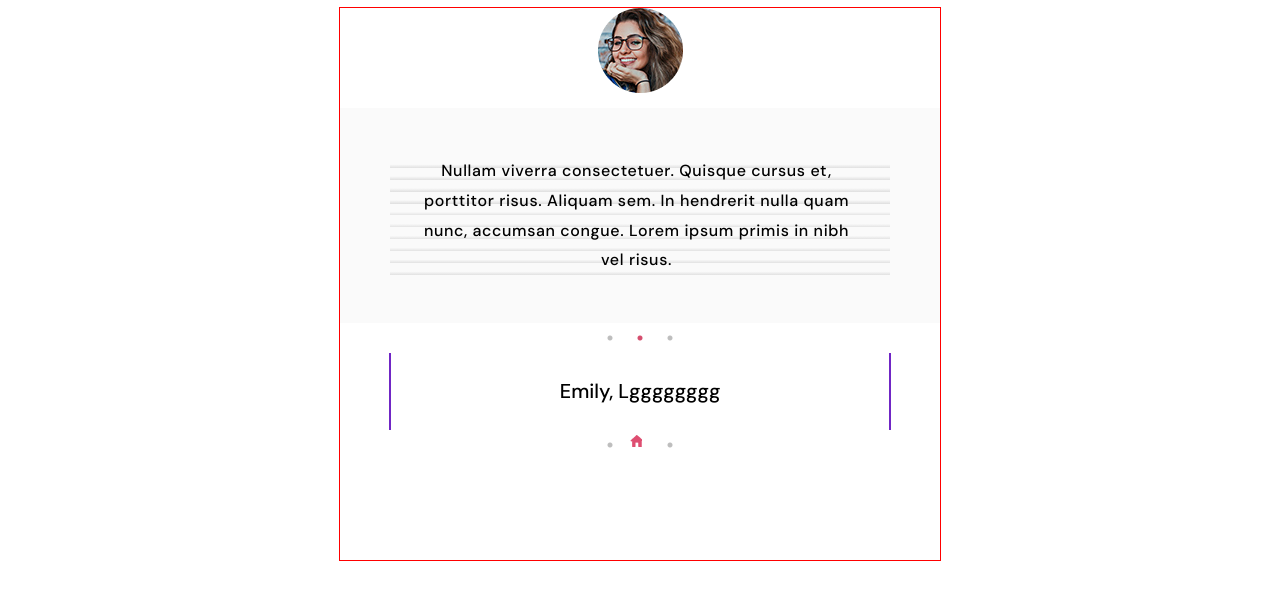
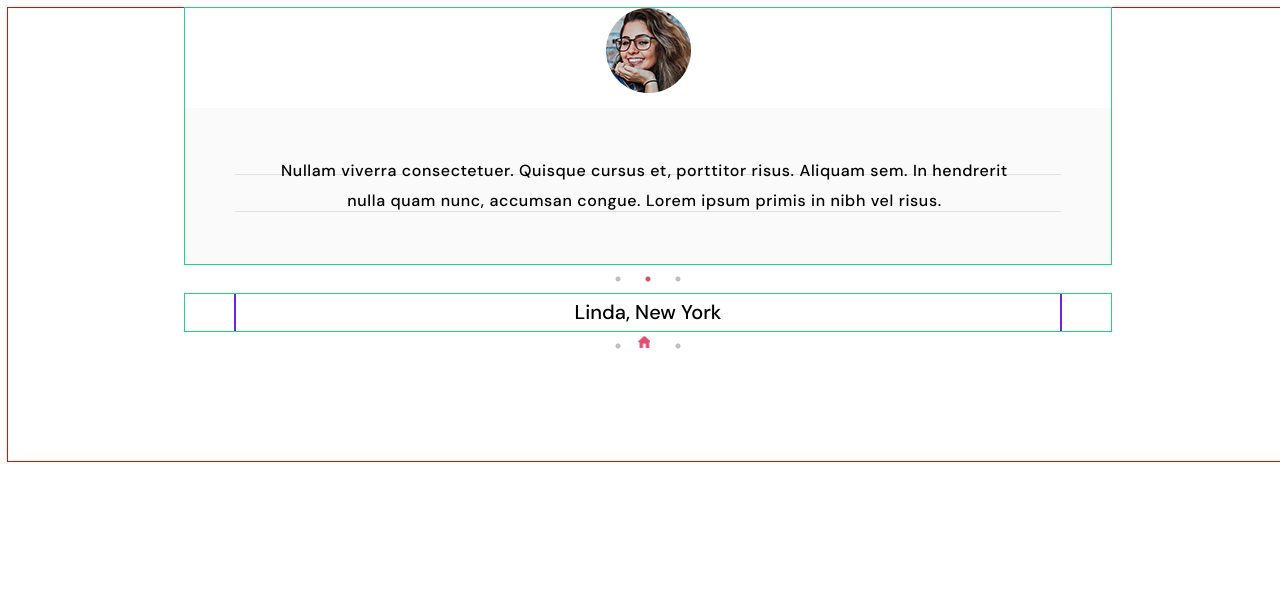
Before and after one commit to LyudmilaRomanchenko/demo-customer-reviews, a plain HTML site: page index.html in a window 1280 px wide. Drawn offline with nearby package versions, Linux system fonts and the light colour scheme.

Commit message:
Добавляет БЭМ

```diff
--- a/css/style.css
+++ b/css/style.css
@@ -1,44 +1,52 @@
 .container {
     position: relative;
     margin: 0 auto;
-    width: 600px;
+    width: 1280px;
     padding-bottom: 100px;
     outline: 1px solid red;
 }
 
-.fade {
+.slide-reviews__item {
+    outline: 1px solid rgb(112, 38, 197);
 
-    position: relative;
-    outline: 1px solid rgb(112, 38, 197);
-    overflow: visible;
 }
 
 .img {
     width: 15px;
     height: 15px;
-    background-color: rgb(214, 61, 163);
 }
 
-/*.single-slide::after {
-    content: ' ';
-    background-image: url(../img/Ellipse\ 5.png);
-    width: 4px;
-    height: 4px;
-}*/
+.slide-reviews,
+.slide-customer {
+    width: 926px;
+    margin:  0 auto;
 
-.single-slide--photo {
+    outline: 1px solid rgb(36, 211, 124);
+}
+
+.slide-reviews::before {
+    content: '';
+    background-image: url(../img/ccccc.png);
+    background-repeat: no-repeat;
+
+
+}
+
+
+
+.slide-reviews__photo {
     margin: 0 auto;
     margin-bottom: 15px;
 }
 
-.single-slide--cont {
+.slide-reviews__cont {
     padding: 32px 50px;
     margin: 0;
     background-color: rgb(250, 250, 250);
 
 }
 
-.single-slide--descrip {
+.slide-reviews__descrip {
     font-family: DM Sans;
     font-style: normal;
     font-weight: 500;
@@ -54,32 +62,40 @@
     /*background-color: #FAFAFA;*/
     background-image: repeating-linear-gradient(to bottom,
       rgb(250,250,250),
-      rgb(250,250,250) 7%,
-      rgb(225,225,225) 10%);
+      rgb(250,250,250) 30%,
+      rgb(225,225,225) 30%,
+      rgb(225,225,225) 31%);
 }
 
 .slick-dots li.slick-active button:before {
     color: #C7133E;
 }
 
-.single-slide-bott .slick-dots li.slick-active button:before {
+/*.slide-customer {
+    padding-top: 50px;
+    padding-bottom: 50px;
+}*/
+
+.slide-customer .slick-dots li.slick-active button:before {
     background-image: url(../img/home\ 1.png);
     background-repeat: no-repeat;
+    background-position: center;
     width: 12px;
     height: 12px;
     color: transparent;
 
 }
 
-.single-slide--name {
+.slide-customer__name {
     font-family: DM Sans;
     font-style: normal;
     font-weight: 500;
     font-size: 20px;
     line-height: 1.86;
     text-align: center;
+    width: 926px;
 
-    /*position: absolute;*/
-    top: 270px;
-    left: 70px;
+
+
+    outline: 1px solid rgb(112, 36, 211);
 }
--- a/index.html
+++ b/index.html
@@ -21,84 +21,61 @@
 <body>
 
     <div class="container">
-        <div class="single-slide">
-            <div class="fade">
-                <img class="single-slide--photo" src="./img/testimonials1 1.png" alt="">
-                <div class="single-slide--cont">
-                    <p class="single-slide--descrip">Nullam viverra consectetuer. Quisque cursus et, porttitor risus. Aliquam sem. In hendrerit nulla quam nunc, accumsan congue. Lorem ipsum primis in nibh vel risus.</p>
+        <div class="slide-reviews">
+            <div class="slide-reviews__item">
+                <img class="slide-reviews__photo" src="./img/testimonials1 1.png" alt="">
+                <div class="slide-reviews__cont">
+                    <p class="slide-reviews__descrip">Nullam viverra consectetuer. Quisque cursus et, porttitor risus. Aliquam sem. In hendrerit nulla quam nunc, accumsan congue. Lorem ipsum primis in nibh vel risus.</p>
                 </div>
+            </div>
 
-            </div>
-            <div class="fade">
-                <img class="single-slide--photo" src="./img/testimonials1 2.png" alt="">
-                <div class="single-slide--cont">
-                    <p class="single-slide--descrip">Nullam viverra consectetuer. Quisque cursus et, porttitor risus. Aliquam sem. In hendrerit nulla quam nunc, accumsan congue. Lorem ipsum primis in nibh vel risus.</p>
+            <div class="slide-reviews__item">
+                <img class="slide-reviews__photo" src="./img/testimonials1 2.png" alt="">
+                <div class="slide-reviews__cont">
+                    <p class="slide-reviews__descrip">Nullam viverra consectetuer. Quisque cursus et, porttitor risus. Aliquam sem. In hendrerit nulla quam nunc, accumsan congue. Lorem ipsum primis in nibh vel risus.</p>
                 </div>
 
 
             </div>
-            <div class="fade">
-                <img class="single-slide--photo" src="./img/testimonials1 3.png" alt="">
-                <div class="single-slide--cont">
-                    <p class="single-slide--descrip">Nullam viverra consectetuer. Quisque cursus et, porttitor risus. Aliquam sem. In hendrerit nulla quam nunc, accumsan congue. Lorem ipsum primis in nibh vel risus.</p>
+            <div class="slide-reviews__item">
+                <img class="slide-reviews__photo" src="./img/testimonials1 3.png" alt="">
+                <div class="slide-reviews__cont">
+                    <p class="slide-reviews__descrip">Nullam viverra consectetuer. Quisque cursus et, porttitor risus. Aliquam sem. In hendrerit nulla quam nunc, accumsan congue. Lorem ipsum primis in nibh vel risus.</p>
                 </div>
 
             </div>
         </div>
 
-        <div class="single-slide-bott">
-            <div class="fade">
-
-                <p class="single-slide--name">Emily, Los Angeles</p>
+        <div class="slide-customer">
+            <div class="slide-customer__name">
+                Emily, Los Angeles
             </div>
-            <div class="fade">
-
-                <p class="single-slide--name">Emily, Lgggggggg</p>
+            <div class="slide-customer__name">
+                Linda, New York
             </div>
-            <div class="fade">
-
-                <p class="single-slide--name">Emily, Lojjjjjjjjjjjjj</p>
+            <div class="slide-customer__name">
+                Anna, Kyiv
             </div>
         </div>
 
     </div>
 
-<!--
-     $('.single-slide').slick({
-  slidesToShow: 1,
-  slidesToScroll: 1,
-  arrows: false,
-  fade: true,
-  asNavFor: '.single-slide-bott'
-});
-$('.single-slide-bott').slick({
-  slidesToShow: 1,
-  slidesToScroll: 1,
-  asNavFor: '.single-slide',
-  dots: true,
-  centerMode: true,
-  focusOnSelect: true
-});
--->
-
-
 <script>
 
-
-  $('.single-slide').slick({
+  $('.slide-reviews').slick({
  slidesToShow: 1,
  slidesToScroll: 1,
  dots: true,
  arrows: false,
  fade: true,
- asNavFor: '.single-slide-bott',
+ asNavFor: '.slide-customer',
  autoplay:true
 
   });
-$('.single-slide-bott').slick({
+$('.slide-customer').slick({
 slidesToShow: 1,
 slidesToScroll: 1,
-asNavFor: '.single-slide',
+asNavFor: '.slide-reviews',
 dots: true,
 centerMode: true,
 focusOnSelect: true
```
Also changed, not shown: img/ccccc.png (added).
